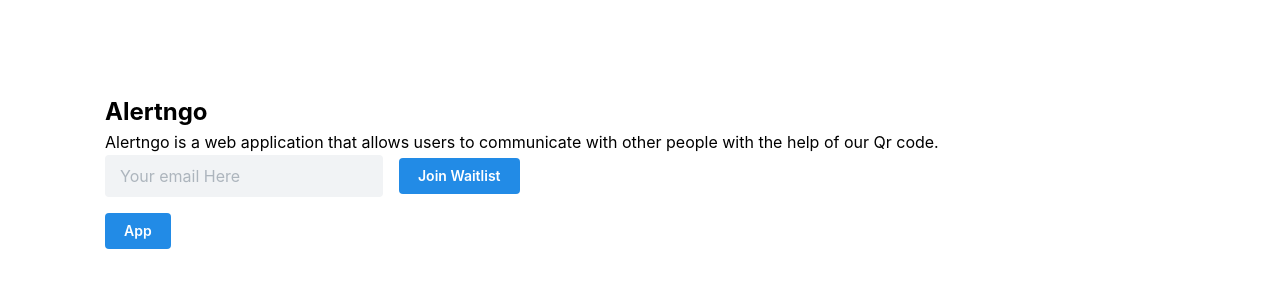
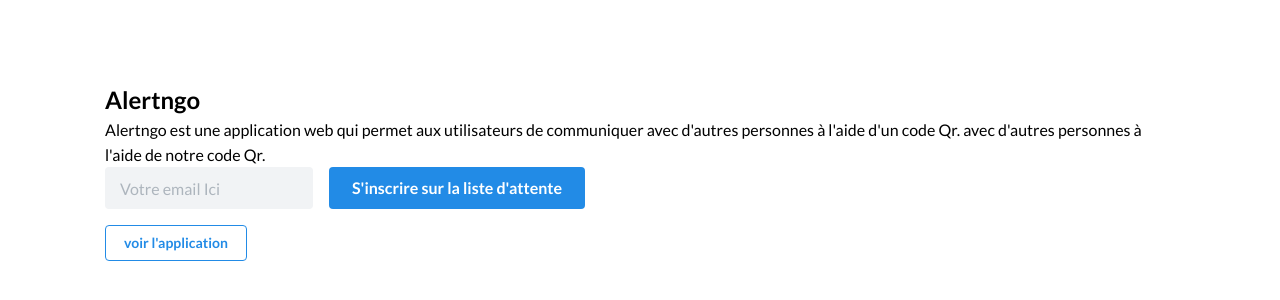
Before and after one commit to AlertnGo/alertngo, a Next.js app: page / in a window 1280 px wide. Shown: the part 204-504 px from the top of the page. Built offline with nearby package versions, Linux system fonts and the light colour scheme.

Commit message:
Font impoted and more

```diff
--- a/pages/_app.js
+++ b/pages/_app.js
@@ -1,10 +1,20 @@
 import "./globals.scss";
-import { MantineProvider } from "@mantine/core";
+import { MantineProvider, createTheme } from "@mantine/core";
 import "@mantine/core/styles.css";
+import Head from "next/head";
 
 export default function App({ Component, pageProps }) {
+  const theme = createTheme({
+    fontFamily: "Lato, sans-serif",
+    primaryColor: "blue",
+  });
+
   return (
-    <MantineProvider>
+    <MantineProvider theme={theme}>
+      <Head>
+        <title>Alertngo</title>
+        <meta name="viewport" content="width=device-width, initial-scale=1.0" />
+      </Head>
       <Component {...pageProps} />
     </MantineProvider>
   );
--- a/pages/globals.scss
+++ b/pages/globals.scss
@@ -1,13 +1,4 @@
-@media (prefers-color-scheme: dark) {
-  :root {
-    --foreground: #000000;
-    --gap: 15px;
-    --foreground: #ffffff;
-    --maincolor: #cc0000;
-    --white: #fafafa;
-    --lightwhite: #f2f2f2;
-  }
-}
+@import url("https://fonts.googleapis.com/css2?family=Lato:ital,wght@0,100;0,300;0,400;0,700;0,900;1,100;1,300;1,400;1,700;1,900&display=swap");
 
 :root {
   --max-width: 1100px;
@@ -18,6 +9,17 @@
   --white: #fafafa;
   --lightwhite: #f2f2f2;
   --black: #000000;
+}
+
+@media (prefers-color-scheme: dark) {
+  :root {
+    --foreground: #000000;
+    --gap: 15px;
+    --foreground: #ffffff;
+    --maincolor: #cc0000;
+    --white: #fafafa;
+    --lightwhite: #f2f2f2;
+  }
 }
 
 * {
@@ -34,10 +36,11 @@
 
 body {
   color: var(--black);
-  background: white;
+  background: var(--foreground);
 }
 
 main {
+  background: var(--foreground);
   padding: var(--gap);
   max-width: var(--max-width);
   margin: 0 auto;
--- a/pages/index.js
+++ b/pages/index.js
@@ -9,22 +9,23 @@
       <section className={styles.hero}>
         <h1>Alertngo</h1>
         <p>
-          Alertngo is a web application that allows users to communicate with
-          other people with the help of our Qr code.
+          Alertngo est une application web qui permet aux utilisateurs de
+          communiquer avec d'autres personnes à l'aide d'un code Qr. avec
+          d'autres personnes à l'aide de notre code Qr.
         </p>
 
         <Group>
           <Input
             icon={<IconAt />}
             variant="filled"
-            placeholder="Your email Here"
+            placeholder="Votre email Ici"
             size="md"
           />
-          <Button>Join Waitlist</Button>
+          <Button size="md">S'inscrire sur la liste d'attente</Button>
         </Group>
         <Space h="md" />
         <Link href="/main">
-          <Button>App</Button>
+          <Button variant="outline">voir l'application</Button>
         </Link>
       </section>
     </main>
```
Also changed, not shown: pages/main.js (+4 -4 lines).
